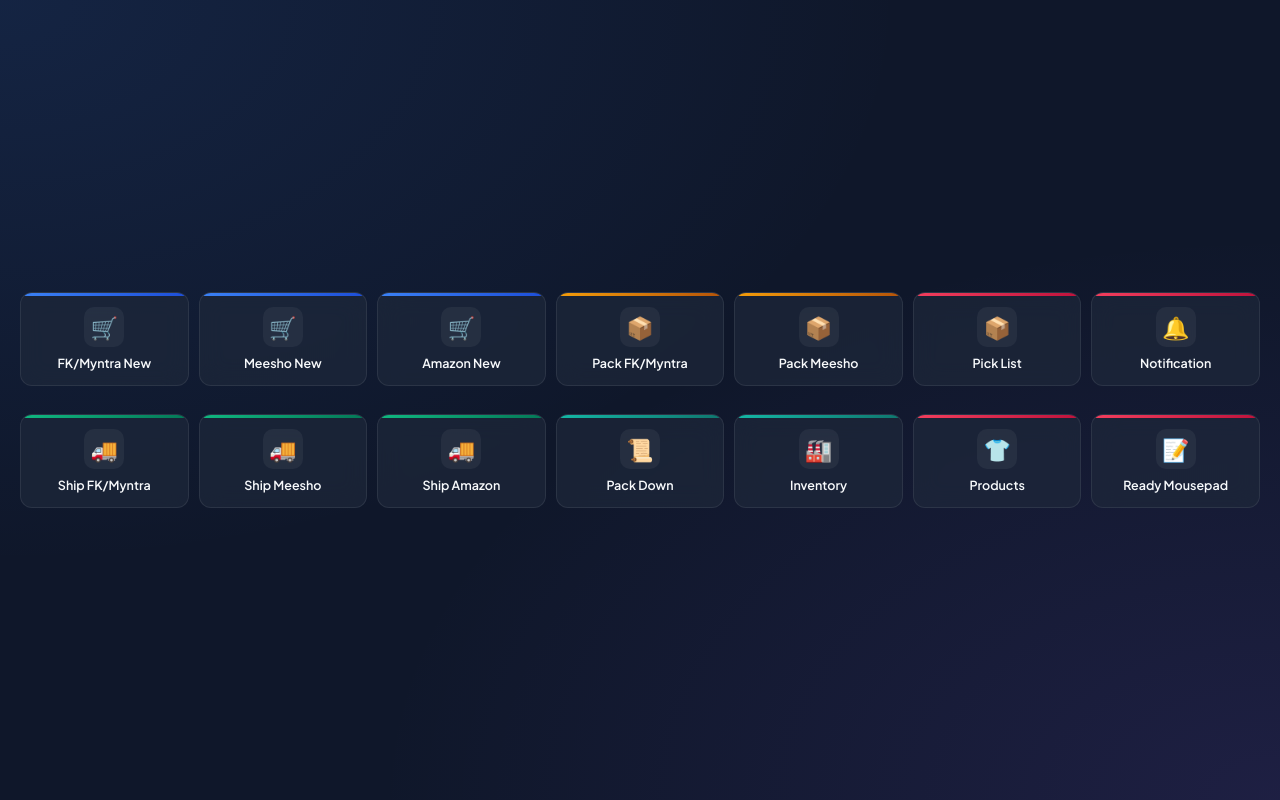
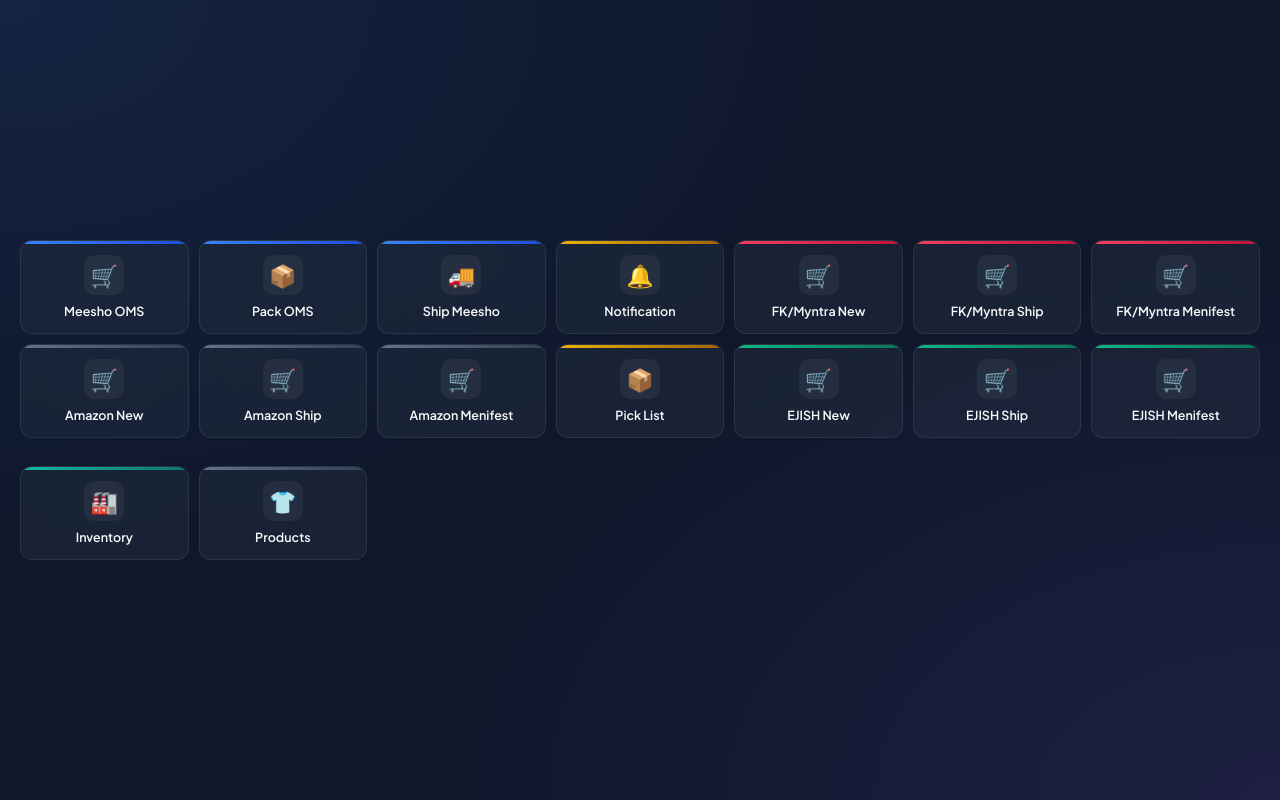
Before and after one commit to axstudio8520/oms, a plain HTML site: page index.html in a window 1280 px wide. Drawn offline with Linux system fonts and the light colour scheme.

Commit message:
Update index.html

```diff
--- a/index.html
+++ b/index.html
@@ -23,6 +23,7 @@
             --rose-grad: linear-gradient(135deg, #f43f5e, #be123c);
             --teal-grad: linear-gradient(135deg, #14b8a6, #0f766e);
             --slate-grad: linear-gradient(135deg, #64748b, #334155);
+            --yellow-grad: linear-gradient(135deg, #eab308, #a16207);
         }
 
         * {
@@ -168,6 +169,14 @@
         .theme-slate::before { background: var(--slate-grad); }
         .theme-slate:hover { background: rgba(100, 116, 139, 0.1); }
 
+        .theme-purple::before { background: var(--purple-grad); }
+        .theme-purple:hover { background: rgba(59, 130, 246, 0.1); }
+
+        .theme-yellow::before { background: var(--yellow-grad); }
+        .theme-yellow:hover { background: rgba(234, 179, 8, 0.1); }
+
+
+
         @media (max-width: 1100px) {
             .button-grid {
                 grid-template-columns: repeat(4, 1fr);
@@ -195,36 +204,64 @@
         <div class="section">
             <!-- <div class="section-title">New, Pack & Operations</div> -->
             <div class="button-grid">
-                <a href="https://client.omsguru.com/orders/newOrders?filter=%7B%22channel_company_id%22%3A%7B%220%22%3A%2239576%22%2C%221%22%3A%2262026%22%7D%7D" target="_blank" class="btn theme-blue">
+                <a href="https://client.omsguru.com/orders/newOrders?filter=%7B%22channel_company_id%22%3A%7B%220%22%3A%2263745%22%2C%221%22%3A%2218425%22%2C%222%22%3A%2249572%22%7D%7D" target="_blank" class="btn theme-blue">
+                    <span class="icon">🛒</span>
+                    <span class="label">Meesho OMS</span>
+                </a>
+                <a href="https://client.omsguru.com/orders/packOrders?filter=%7B%22channel_company_id%22%3A%7B%220%22%3A%2263745%22%2C%221%22%3A%2218425%22%2C%222%22%3A%2249572%22%7D%7D" target="_blank" class="btn theme-blue">
+                    <span class="icon">📦</span>
+                    <span class="label">Pack OMS</span>
+                </a>
+                <a href="https://client.omsguru.com/orders/dispatchOrders" target="_blank" class="btn theme-blue">
+                    <span class="icon">🚚</span>
+                    <span class="label">Ship Meesho</span>
+                </a>
+                <a href="https://client.omsguru.com/notifications" target="_blank" class="btn theme-yellow">
+                    <span class="icon">🔔</span>
+                    <span class="label">Notification</span>
+                </a>
+                <a href="https://oms.invi.ai/shipments?scope=new_shipments&filter%5Bcontains_channel_plus_warehouse%5D%5B%5D=1220%3A353&filter%5Bcontains_channel_plus_warehouse%5D%5B%5D=1224" target="_blank" class="btn theme-rose">
                     <span class="icon">🛒</span>
                     <span class="label">FK/Myntra New</span>
                 </a>
-                <a href="https://client.omsguru.com/orders/newOrders?filter=%7B%22channel_company_id%22%3A%7B%220%22%3A%2218515%22%2C%221%22%3A%2218425%22%2C%222%22%3A%2249572%22%7D%7D" target="_blank" class="btn theme-blue">
+                <a href="https://oms.invi.ai/shipments?filter%5Bcontains_channel_plus_warehouse%5D%5B%5D=1220%3A353&filter%5Bcontains_channel_plus_warehouse%5D%5B%5D=1224&scope=rts_shipments" target="_blank" class="btn theme-rose">
                     <span class="icon">🛒</span>
-                    <span class="label">Meesho New</span>
+                    <span class="label">FK/Myntra Ship</span>
                 </a>
-                <a href="https://client.omsguru.com/orders/newOrders?filter=%7B%22channel_company_id%22%3A%7B%220%22%3A%2243116%22%7D%7D" target="_blank" class="btn theme-blue">
+                <a href="https://oms.invi.ai/shipments?filter%5Bcontains_channel_plus_warehouse%5D%5B%5D=1220%3A353&filter%5Bcontains_channel_plus_warehouse%5D%5B%5D=1224&scope=manifest_shipments" target="_blank" class="btn theme-rose">
+                    <span class="icon">🛒</span>
+                    <span class="label">FK/Myntra Menifest</span>
+                </a>
+                <a href="https://oms.invi.ai/shipments?scope=new_shipments&filter%5Bcontains_channel_plus_warehouse%5D%5B%5D=1221" target="_blank" class="btn theme-slate">
                     <span class="icon">🛒</span>
                     <span class="label">Amazon New</span>
                 </a>
-                <a href="https://client.omsguru.com/orders/packOrders?filter=%7B%22channel_company_id%22%3A%7B%220%22%3A%2239576%22%2C%221%22%3A%2262026%22%7D%7D" target="_blank" class="btn theme-amber">
-                    <span class="icon">📦</span>
-                    <span class="label">Pack FK/Myntra</span>
+                <a href="https://oms.invi.ai/shipments?scope=rts_shipments&filter%5Bcontains_channel_plus_warehouse%5D%5B%5D=1221" target="_blank" class="btn theme-slate">
+                    <span class="icon">🛒</span>
+                    <span class="label">Amazon Ship</span>
                 </a>
-                <a href="https://client.omsguru.com/orders/packOrders?filter=%7B%22channel_company_id%22%3A%7B%220%22%3A%2218515%22%2C%221%22%3A%2218425%22%2C%222%22%3A%2249572%22%7D%7D" target="_blank" class="btn theme-amber">
-                    <span class="icon">📦</span>
-                    <span class="label">Pack Meesho</span>
+                <a href="https://oms.invi.ai/shipments?filter%5Bcontains_channel_plus_warehouse%5D%5B%5D=1221&scope=manifest_shipments" target="_blank" class="btn theme-slate">
+                    <span class="icon">🛒</span>
+                    <span class="label">Amazon Menifest</span>
                 </a>
                 <!-- Added Button 1 -->
-                <a href="https://axstudio8520.github.io/oms/sku" target="_blank" class="btn theme-rose">
+                <a href="https://axstudio8520.github.io/oms/sku" target="_blank" class="btn theme-yellow">
                     <span class="icon">📦</span>
                     <span class="label">Pick List</span>
                 </a>
+                <a href="https://oms.invi.ai/shipments?scope=new_shipments&filter%5Bcontains_channel_plus_warehouse%5D%5B%5D=1231" target="_blank" class="btn theme-green">
+                    <span class="icon">🛒</span>
+                    <span class="label">EJISH New</span>
+                </a>
+                <a href="https://oms.invi.ai/shipments?scope=rts_shipments&filter%5Bcontains_channel_plus_warehouse%5D%5B%5D=1231" target="_blank" class="btn theme-green">
+                    <span class="icon">🛒</span>
+                    <span class="label">EJISH Ship</span>
+                </a>
+                <a href="https://oms.invi.ai/shipments?filter%5Bcontains_channel_plus_warehouse%5D%5B%5D=1231&scope=manifest_shipments" target="_blank" class="btn theme-green">
+                    <span class="icon">🛒</span>
+                    <span class="label">EJISH Menifest</span>
+                </a>
                 <!-- Added Button 2 -->
-                <a href="https://client.omsguru.com/notifications" target="_blank" class="btn theme-rose">
-                    <span class="icon">🔔</span>
-                    <span class="label">Notification</span>
-                </a>
             </div>
         </div>
 
@@ -232,36 +269,16 @@
         <div class="section">
             <!-- <div class="section-title">Dispatch & Catalog</div> -->
             <div class="button-grid">
-                <a href="https://client.omsguru.com/orders/dispatchOrders?filter=%7B%22channel_company_id%22%3A%7B%220%22%3A%2239576%22%2C%221%22%3A%2262026%22%7D%7D" target="_blank" class="btn theme-green">
-                    <span class="icon">🚚</span>
-                    <span class="label">Ship FK/Myntra</span>
-                </a>
-                <a href="https://client.omsguru.com/orders/dispatchOrders?filter=%7B%22channel_company_id%22%3A%7B%220%22%3A%2218515%22%2C%221%22%3A%2218425%22%2C%222%22%3A%2249572%22%7D%7D" target="_blank" class="btn theme-green">
-                    <span class="icon">🚚</span>
-                    <span class="label">Ship Meesho</span>
-                </a>
-                <a href="https://client.omsguru.com/orders/dispatchOrders?filter=%7B%22channel_company_id%22%3A%7B%220%22%3A%2243116%22%7D%7D" target="_blank" class="btn theme-green">
-                    <span class="icon">🚚</span>
-                    <span class="label">Ship Amazon</span>
-                </a>
-                <a href="https://client.omsguru.com/orders/packOrders?filter=%7B%22shipping_company%22%3A%7B%22ne%22%3A%22%22%7D%7D" target="_blank" class="btn theme-teal">
-                    <span class="icon">📜</span>
-                    <span class="label">Pack Down</span>
-                </a>
                 <a href="https://client.omsguru.com/skus/inventory" target="_blank" class="btn theme-teal">
                     <span class="icon">🏭</span>
                     <span class="label">Inventory</span>
                 </a>
                 <!-- Added Button 3 -->
-                <a href="https://client.omsguru.com/skus/list_products" target="_blank" class="btn theme-rose">
+                <a href="https://client.omsguru.com/skus/list_products" target="_blank" class="btn theme-slate">
                     <span class="icon">👕</span>
                     <span class="label">Products</span>
                 </a>
-                <!-- Added Button 4 -->
-                <a href="https://client.omsguru.com/orders/dispatchOrders?filter=%7B%22product_category_id%22%3A%7B%220%22%3A%22202454%22%7D%7D" target="_blank" class="btn theme-rose">
-                    <span class="icon">📝</span>
-                    <span class="label">Ready Mousepad</span>
-                </a>
+
             </div>
         </div>
 
```
